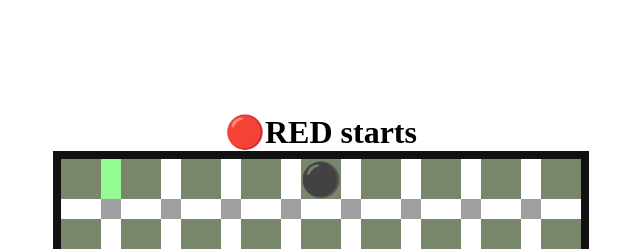
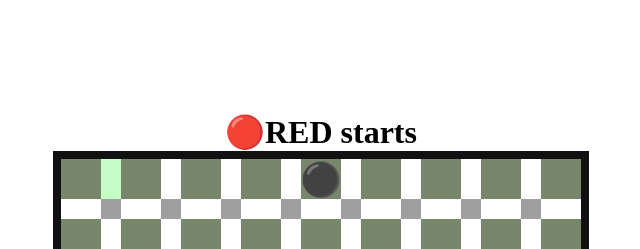
Before and after one commit to Marleyedrg/Blockridor, a plain HTML site: page game/game.html in a window 1280 px wide. In both pictures the pointer is over the element 430 px from the left and 179 px from the top of the page. Shown: the top 249 px of the page, 319-959 px from the left. Drawn offline with Linux system fonts and the light colour scheme.

Commit message:
fixing hover bug

```diff
--- a/game/style.css
+++ b/game/style.css
@@ -108,9 +108,9 @@ html{
 }
 
 
-@media screen and (min-width: 768px) and (min-height: 468px) {
-    .space-btw-sqr:hover {
+@media screen and (min-width: 768px) and (min-height: 568px) {
+    .white:hover {
         cursor: pointer;
-        background-color: #74fa76c6;
+        background-color: #74fa7668;
     }
   }
```
